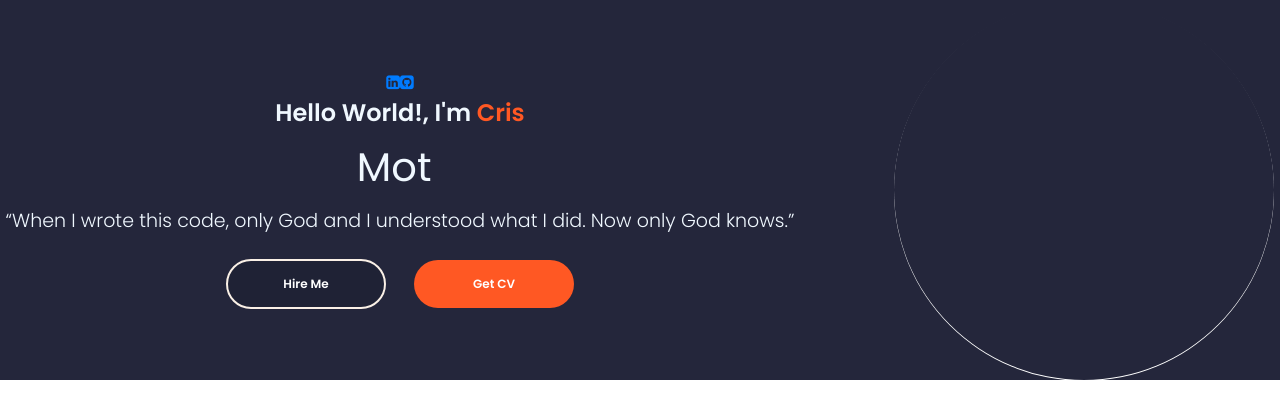
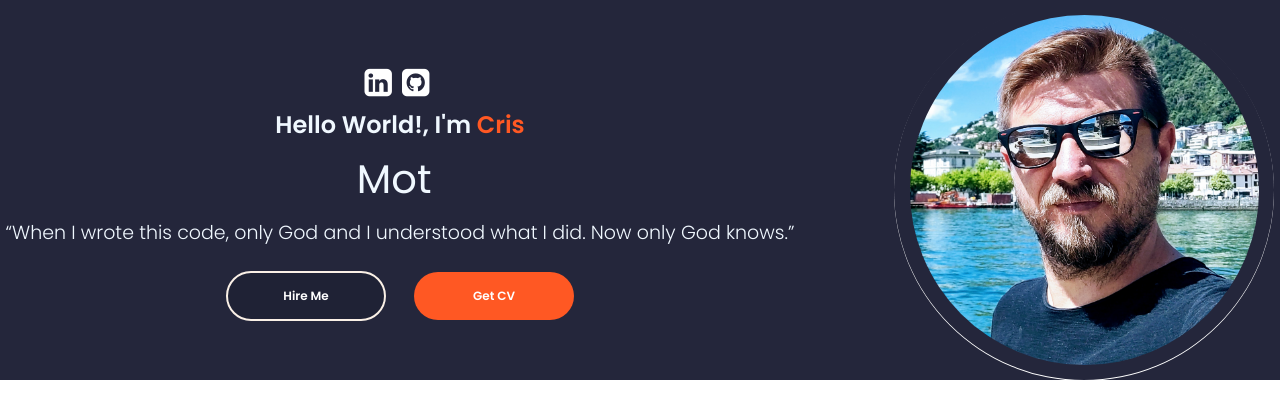
Before and after one commit to cris-ch/portfolio, a React (Create React App) app in the folder client/: page / in a window 1280 px wide. Shown: the top 418 px of the page. Built offline with nearby package versions, Linux system fonts and the light colour scheme; the HTML template or start-up script is replaced by a standard one; a web font is replaced by a local one.

Commit message:
added profile pic. more styling

```diff
--- a/client/src/PortfolioContainer/Home/Profile.css
+++ b/client/src/PortfolioContainer/Home/Profile.css
@@ -63,3 +63,29 @@
     width: 380px;
     margin: 0 0px 0 100px;
 }
+
+.profile-picture-background {
+    height: 92%;
+    width: 92%;
+    background-image: url(../../assets/Home/profile.jpg);
+    background-size: cover;
+    border-radius: 50%;
+    background-repeat: no-repeat;
+    background-position: center;
+    transition: ease-out 2s;
+}
+
+.profile-picture-background:hover {
+    transform: scale(1.07);
+}
+
+.colz .colz-icon i {
+    color: white;
+    font-size: 2em;
+    padding: 8px;
+    padding-left: 2px;
+}
+
+.colz .colz-icon i:hover {
+    transform: scale(1.5)
+}
```
